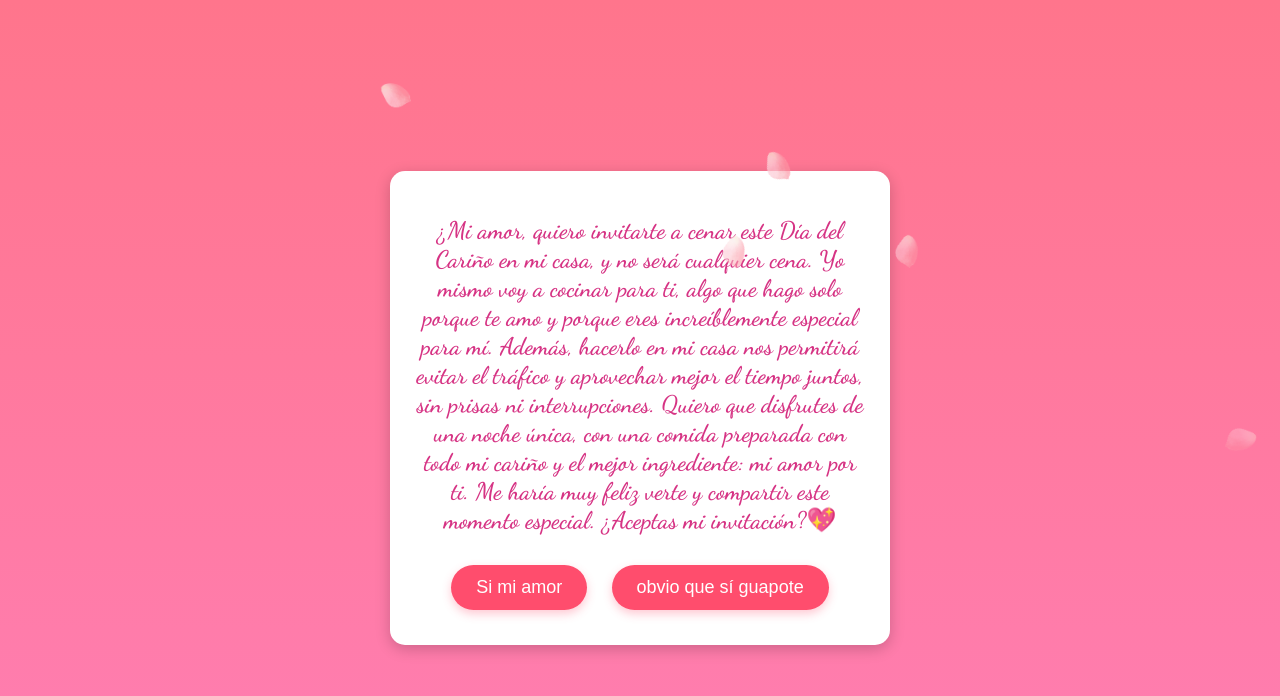
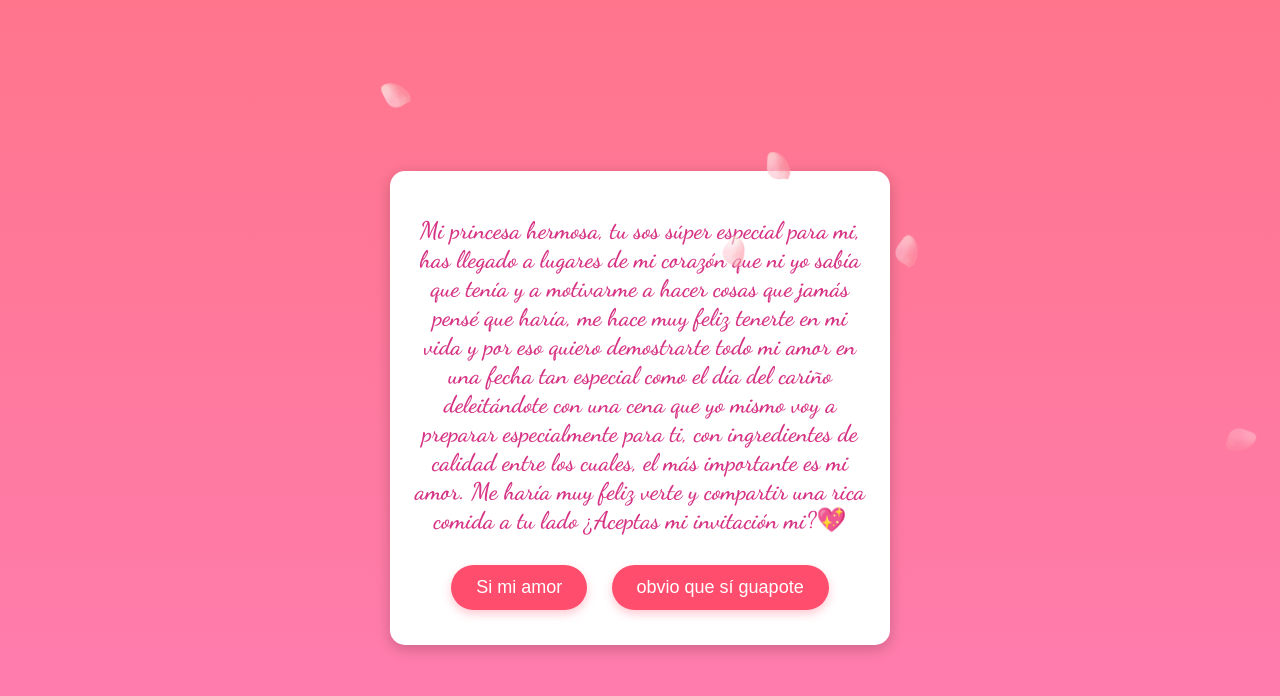
Before and after one commit to Franciscoj04/Invitacion, a plain HTML site: page index.html in a window 1280 px wide. Both pictures are taken after a click on the button "Haz clic aquí". Drawn offline with Linux system fonts and the light colour scheme.

Commit message:
Update index.html

```diff
--- a/index.html
+++ b/index.html
@@ -13,7 +13,7 @@
         <button id="boton-inicio" class="fade-in">Haz clic aquí</button>
 
         <div id="pregunta" class="oculto">
-            <h2 class="fade-in">¿Mi amor, quiero invitarte a cenar este Día del Cariño en mi casa, y no será cualquier cena. Yo mismo voy a cocinar para ti, algo que hago solo porque te amo y porque eres increíblemente especial para mí. Además, hacerlo en mi casa nos permitirá evitar el tráfico y aprovechar mejor el tiempo juntos, sin prisas ni interrupciones. Quiero que disfrutes de una noche única, con una comida preparada con todo mi cariño y el mejor ingrediente: mi amor por ti. Me haría muy feliz verte y compartir este momento especial. ¿Aceptas mi invitación?💖</h2>
+            <h2 class="fade-in">Mi princesa hermosa, tu sos súper especial para mi, has llegado a lugares de mi corazón que ni yo sabía que tenía y a motivarme a hacer cosas que jamás pensé que haría, me hace muy feliz tenerte en mi vida y por eso quiero demostrarte todo mi amor en una fecha tan especial como el día del cariño deleitándote con una cena que yo mismo voy a preparar especialmente para ti, con ingredientes de calidad entre los cuales, el más importante es mi amor. Me haría muy feliz verte y compartir una rica comida a tu lado ¿Aceptas mi invitación mi?💖</h2>
             <button class="respuesta" onclick="mostrarRespuesta()">Si mi amor </button>
             <button class="respuesta" onclick="mostrarRespuesta()">obvio que sí guapote</button>
         </div>
```
